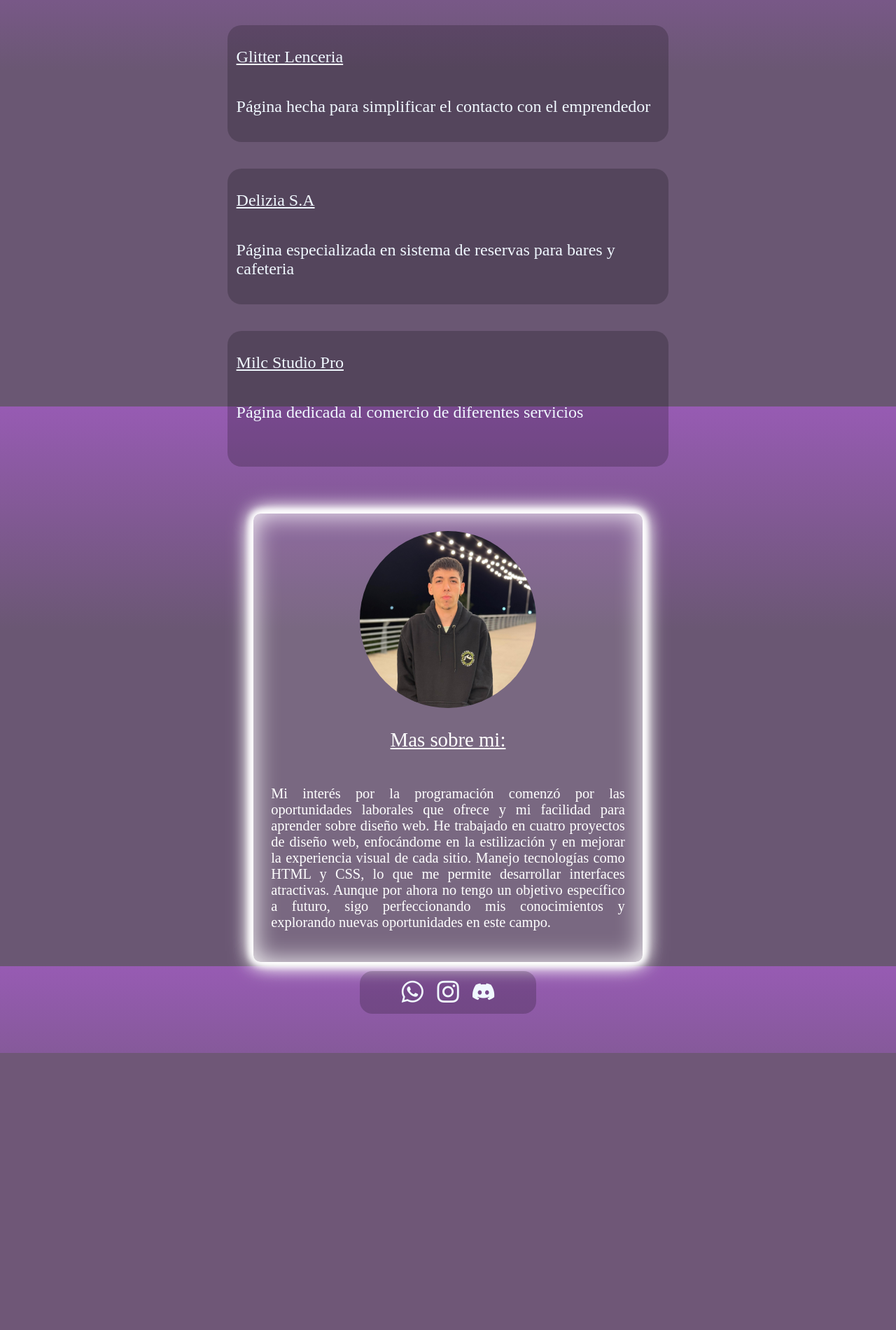
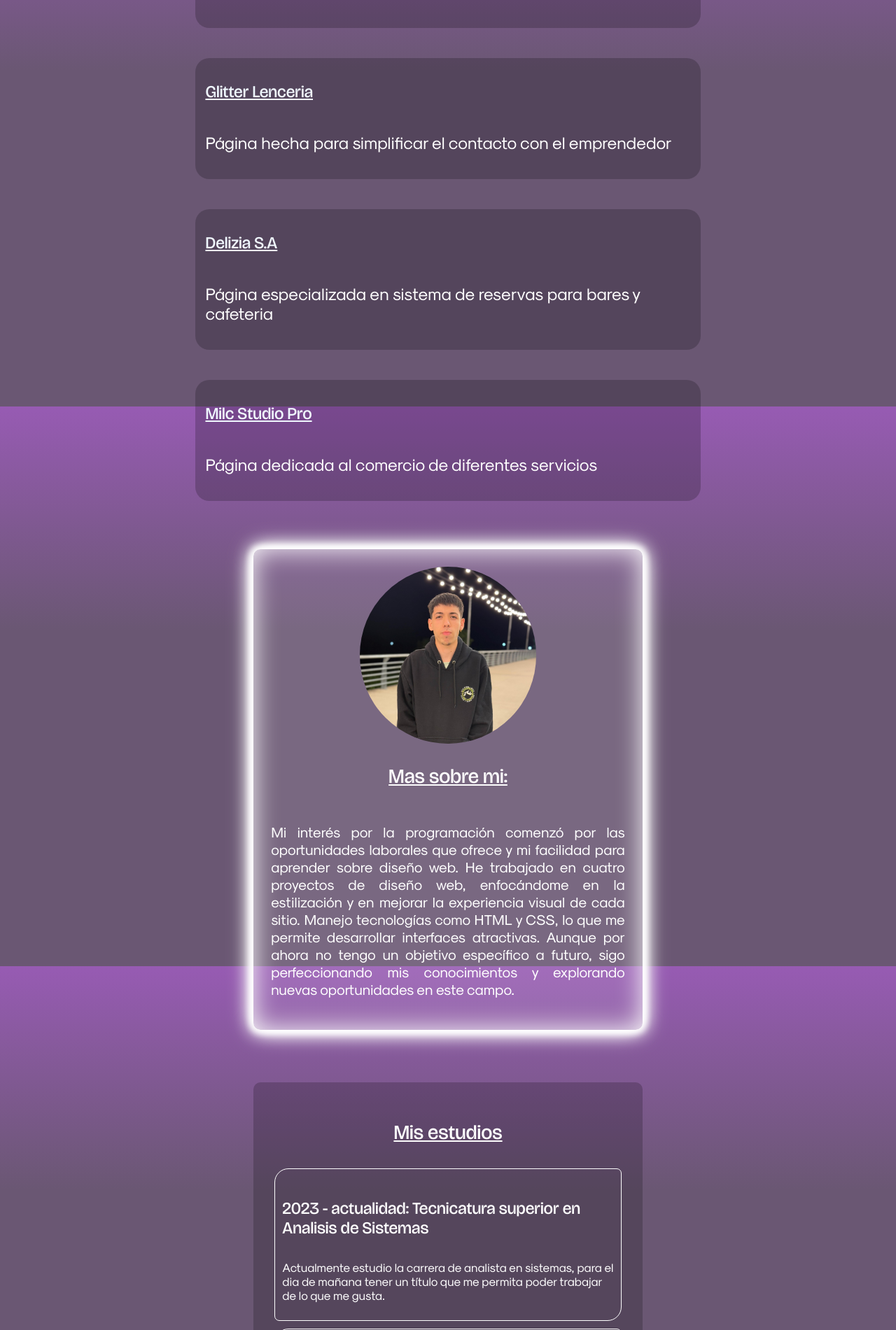
Before and after one commit to ianchu315/portfolio, a PHP site: page / in a window 1280 px wide. Shown: the part 1019-2920 px from the top of the page at 70% size. Before the commit the page ends 2524 px from the top, so only its background shows below. Run offline with PHP 8.4, Linux system fonts and the light colour scheme; some web fonts are replaced.

Commit message:
actualización I
se centró el form
se agregó apartado "Servicios"
se agregó texto "estudios"

```diff
--- a/index.html
+++ b/index.html
@@ -11,17 +11,20 @@
 
 <body>
 
+    <p id="arriba"></p>
+
     <nav>
         <a href="#pry" class="nav-link">Proyectos</a>
-        <a href="#smi" class="nav-link">Sobre mi</a>
+        <a href="#smi">Sobre mi</a>
+        <a href="#estudios" class="nav-link">Estudios</a>
+        <a href="servicios.html" class="nav-link">Servicios</a>
         <a href="contacto.html" class="nav-link">Contacto</a>
     </nav>
-
 
     <h2 id="neon" class="titulo">¡Bienvenido al portfolio de Ian Quintana!</h2>
 
     <div class="cuerpo">
-        <p class="parafo" id="Mono">Hola! soy Ian Quintana, a mis 20 años estoy estudiando para ser analista de
+        <p class="parrafo" id="Mono">Hola! soy Ian Quintana, a mis 20 años estoy estudiando para ser analista de
             sistemas. Uno de los rubros que
             mas me gusta de esta carrera
             es el diseño web, donde pongo esmero y dedicación, y además aplico mi conocimiento para crear una pagina
@@ -43,7 +46,7 @@
                 <h2>Primer pagina web</h2>
             </a>
 
-            <p>Página informativa acerca de la reconocida marca de autos Audi</p>
+            <p id="SK">Página informativa acerca de la reconocida marca de autos Audi</p>
         </div>
 
         <div class="contenedor">
@@ -51,7 +54,7 @@
                 <h2>Glitter Lenceria</h2>
             </a>
 
-            <p>Página hecha para simplificar el contacto con el emprendedor</p>
+            <p id="SK">Página hecha para simplificar el contacto con el emprendedor</p>
         </div>
 
         <div class="contenedor">
@@ -59,7 +62,7 @@
                 <h2>Delizia S.A</h2>
             </a>
 
-            <p>Página especializada en sistema de reservas para bares y cafeteria</p>
+            <p id="SK">Página especializada en sistema de reservas para bares y cafeteria</p>
         </div>
 
         <div class="contenedor">
@@ -67,10 +70,12 @@
                 <h2>Milc Studio Pro</h2>
             </a>
 
-            <p>Página dedicada al comercio de diferentes servicios</p>
+            <p id="SK">Página dedicada al comercio de diferentes servicios</p>
         </div>
 
     </div>
+
+   <!-- <button class="btn-arriba"><i class="bi bi-arrow-up-short"></i><a href="#arriba"></a></button> -->
 
     <p id="smi"></p>
 
@@ -80,14 +85,47 @@
 
         <h3 id="subrayado">Mas sobre mi:</h3>
 
-        <p>Mi interés por la programación comenzó por las oportunidades laborales que ofrece y mi facilidad para
+        <p id="SK">Mi interés por la programación comenzó por las oportunidades laborales que ofrece y mi facilidad para
             aprender sobre diseño web.
             He trabajado en cuatro proyectos de diseño web, enfocándome en la estilización y en mejorar la
-            experiencia
-            visual de cada sitio. Manejo tecnologías como HTML y CSS, lo que me permite desarrollar interfaces
+            experiencia visual de cada sitio. Manejo tecnologías como HTML y CSS, lo que me permite desarrollar interfaces
             atractivas. Aunque por ahora no tengo un objetivo específico a futuro, sigo perfeccionando mis
             conocimientos y explorando nuevas oportunidades en este campo.
         </p>
+
+    </div>
+
+    <br>
+
+    <p id="estudios"></p>
+
+    <div class="estudios">
+
+        <h3 id="subrayado">Mis estudios</h3>
+
+        <div class="est-cont">
+            <h4 id="Brico">2023 - actualidad: Tecnicatura superior en Analisis de Sistemas</h4>
+
+            <p class="texto" id="juSK">Actualmente estudio la carrera de analista en sistemas, para el dia de mañana tener un título
+                que me permita poder trabajar de lo que me gusta.
+            </p>
+        </div>
+        <div class="est-cont">
+            <h4 id="Brico">6 de Junio de 2023: Curso básico en diseño web frontend</h4>
+
+            <p class="texto" id="juSK">Este curso lo hice porque aún no estaba seguro de si la progarmación web era para mi, pero
+                conforme fui avanzando en el mismo, me di cuenta que esto es a lo que quería dedicarme.
+            </p>
+        </div>
+        <div class="est-cont">
+            <h4 id="Brico">26 de Febrero de 2024: Curso básico en C#</h4>
+
+            <p class="texto" id="juSK">El lenguaje C# es un lenguaje que concidero que tiene muchas utilidades, solo que aún sigo
+                perfeccionandome en el mismo ya que quiero sacar todo el potencial. Aun que no tiene
+                mucho que ver con la programación web es una herramienta que puede ayudarnos en el funcionamiento
+                de una.
+            </p>
+        </div>
 
     </div>
 
@@ -100,6 +138,8 @@
                 title="Instagram"><i class="bi bi-instagram"></i></a>
             <a title="Discord" href="https://discord.com/channels/@ianchu_018" target="_blank" title="Discord"><i
                     class="bi bi-discord"></i></a>
+            <a title="Github" href="https://github.com/ianchu315" target="_blank" title="Github"><i
+                    class="bi bi-github"></i></a>
         </div>
     </div>
 
--- a/style.css
+++ b/style.css
@@ -5,6 +5,7 @@
     --claro: rgba(255, 255, 255, 0.1);
     --negro: rgb(50, 50, 50);
     --blanco: #fefefe;
+    --dorado: #F5AA12;
 }
 
 @font-face {
@@ -73,7 +74,7 @@ body {
     background: linear-gradient(var(--violeta), var(--complementario) 40%);
     background-repeat: no-repeat;
     background-attachment: fixed;
-    color: aliceblue;
+    color: var(--blanco);
 }
 
 /* texto */
@@ -99,14 +100,46 @@ h3 {
     font-size: 120%;
 }
 
-p {
+.parrafo{
     font-family: 'SK';
     font-weight: lighter;
+    font-size: 90%;
+    text-justify: distribute;
+    letter-spacing: 2px;
+    line-height: 130%;
+}
+
+.parrafo-c{
+    font-family: 'SK';
+    font-weight: lighter;
+    font-size: 90%;
+    margin-left:17%;
+    width: 70%;
+    text-justify: distribute;
+    letter-spacing: 2px;
+    line-height: 130%;
+}
+
+.texto {
+    font-family: 'SK';
+    font-weight: lighter;
+    font-size: 70%;
 }
 
 .smi p {
     font-size: 85%;
     text-align: justify;
+}
+
+section{
+    display: flex;
+    flex-wrap: wrap;
+}
+
+section .link{
+    color: var(--blanco);
+    text-decoration: none;
+    font-family: 'SK';
 }
 
 footer {
@@ -122,7 +155,24 @@ footer {
     user-select: none;
 }
 
-/* imÃ¡genes */
+#SK{
+    font-family: 'SK';
+}
+
+#Acorn{
+    font-family: 'Acorn';
+}
+
+#Brico{
+    font-family: 'BricoMed';
+    font-weight: 400;
+}
+
+#Mono{
+    font-family: 'Mono'
+}
+
+/* imágenes */
 
 img {
     width: 30%;
@@ -253,6 +306,25 @@ nav a:hover {
     padding: 2%;
     background-color: var(--claro);
     border-radius: 10px;
+}
+
+.estudios{
+    width: 40%;
+    display: flex;
+    flex-direction: column;
+    justify-content: center;
+    align-items: center;
+    text-justify: distribute;
+    padding: 2%;
+    background-color: var(--oscuro);
+    border-radius: 10px;
+}
+
+.est-cont{
+    margin: 1%;
+    padding: 2%;
+    border-radius: 20px 7px;
+    border: solid 1px var(--blanco);
 }
 
 .contacto {
```
Also changed, not shown: other parts of style.css (+66 -41 lines), contacto.html (+15 -23 lines), servicios.html (added, +50 -0 lines), fuentes/Acorn-Light.ttf (renamed from funetes/Acorn-Light.ttf), fuentes/BRICOLAGEGROTESQUE96PT-MEDIUM.TTF (renamed from funetes/BRICOLAGEGROTESQUE96PT-MEDIUM.TTF), fuentes/COMMITMONO-IANCHU-400-REGULAR.OTF (renamed from funetes/COMMITMONO-IANCHU-400-REGULAR.OTF), fuentes/SK-MODERNIST-REGULAR.TTF (renamed from funetes/SK-MODERNIST-REGULAR.TTF).
